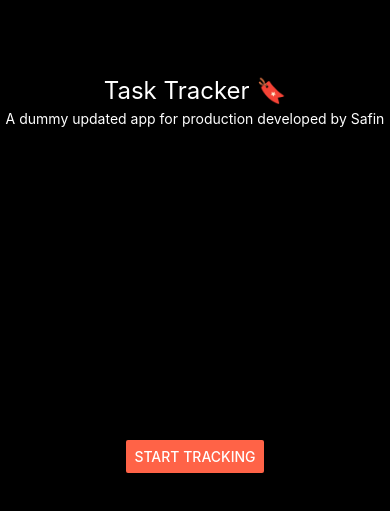
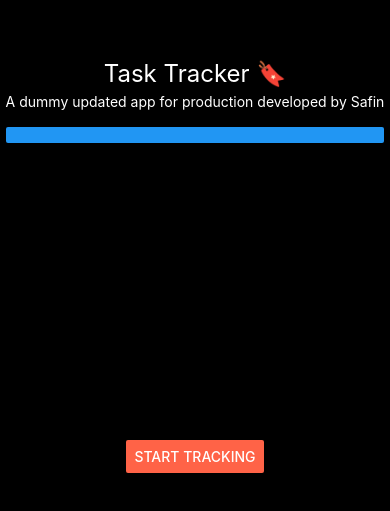
Before and after one commit to Safin-Ahmed/Task-Tracker, a React Native app: screen /Welcome in a window 390 px wide. Shown: the part 321-832 px from the top of the page. Built offline with nearby package versions, Linux system fonts and the light colour scheme.

Commit message:
feat: added a button that increments numbers in welcome screen

```diff
--- a/screens/WelcomeScreen.jsx
+++ b/screens/WelcomeScreen.jsx
@@ -1,6 +1,8 @@
+import { useState } from "react";
 import { StyleSheet, View, Text, Button } from "react-native";
 
 const WelcomeScreen = ({ navigation }) => {
+  const [number, setNumber] = useState(0);
   return (
     <View style={styles.container}>
       <View>
@@ -8,6 +10,11 @@ const WelcomeScreen = ({ navigation }) => {
         <Text style={styles.subTitle}>
           A dummy updated app for production developed by Safin
         </Text>
+
+        <Text>Number: {number}</Text>
+        <Button onPress={() => setNumber((prev) => prev + 1)}>
+          Increment +
+        </Button>
       </View>
       <View style={styles.buttonContainer}>
         <Button
```
